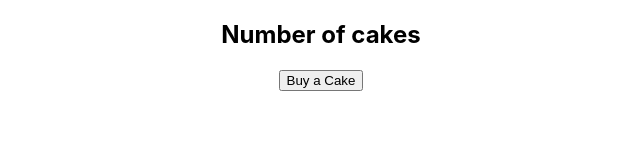
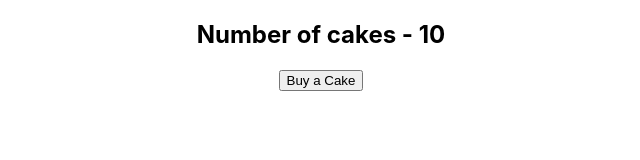
Before and after one commit to Joanna-Golofit/14-react-redux-middleware-async, a React (Create React App) app: page / in a window 1280 px wide. Shown: the top 160 px of the page, without its empty margins (319-959 px from the left). Built offline with nearby package versions, Linux system fonts and the light colour scheme.

Commit message:
the connect function connects component to store - application works - on click it decreases no of cakes

```diff
--- a/src/components/CakeContainer.js
+++ b/src/components/CakeContainer.js
@@ -1,8 +1,28 @@
-const CakeContainer = () => {
-  return <div>
-    <h2>Number of cakes</h2>
-    <button>Buy a Cake</button>
-  </div>;
+// import { buyCake } from "../redux/cake/cakeActions";
+import { connect } from "react-redux";
+import { buyCake } from "../redux";
+
+const CakeContainer = (props) => { // to jest props dzieki connect
+  return (
+    <div>
+      <h2>Number of cakes - {props.numOfCakes}</h2>
+      <button onClick = {props.buyCake}>Buy a Cake</button>
+    </div>
+  );
 };
 
-export default CakeContainer;
+const mapStateToProps = (state) => {
+  return {
+    numOfCakes: state.numOfCakes,
+  };
+};
+
+const mapDispatchToProps = (dispatch) => {
+  return {
+    buyCake: () => dispatch(buyCake()),
+  };
+};
+
+//the connect function connects component to store
+
+export default connect(mapStateToProps, mapDispatchToProps)(CakeContainer);
--- /dev/null
+++ b/src/redux/index.js
@@ -0,0 +1 @@
+export { buyCake } from "./cake/cakeActions"
```
